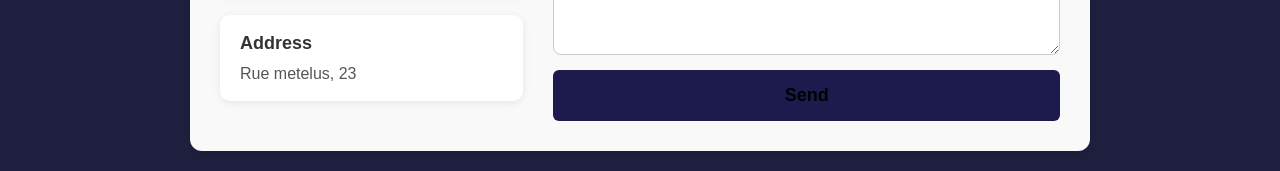
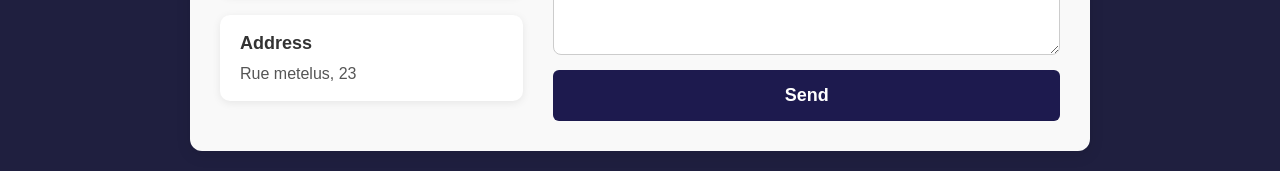
Before and after one commit to jerryinnocent123-ship-it/seeflix, a React (Vite) app: page /contact in a window 1280 px wide. Shown: the part 492-663 px from the top of the page. Built offline with nearby package versions, Linux system fonts and the light colour scheme.

Commit message:
gestion form

```diff
--- a/src/components/ContactForm.jsx
+++ b/src/components/ContactForm.jsx
@@ -5,7 +5,7 @@ function ContactForm() {
   const { t } = useTranslation();
 
   return (
-        <form>
+        <form method="POST" action="https://formspree.io/f/mbdeyqqq">
           <h1 className="title">{t("contactTitle")}</h1>
           <div className="form-containers">
             <div className="form-coord">
@@ -25,14 +25,14 @@ function ContactForm() {
 
             <div className="form">
               <input type="text" name="name" placeholder={t("contactNamePlaceholder")} />
-              <input type="email" name="mail" placeholder={t("contactEmailPlaceholder")} />
+              <input type="email" name="email" placeholder={t("contactEmailPlaceholder")} />
               <textarea
                 name="message"
                 placeholder={t("contactMessagePlaceholder")}
                 rows="6"
               />
 
-              <button className="btn-contact">{t("contactSendButton")}</button>
+              <button type="submit" className="btn-contact">{t("contactSendButton")}</button>
             </div>
           </div>
         </form>
--- a/src/components/styles/contactForm.css
+++ b/src/components/styles/contactForm.css
@@ -84,6 +84,7 @@ form {
     font-weight: bold;
     font-size: 18px;
     cursor: pointer;
+    color: #fff;
     transition: 0.4s ease-in;
 }
 .btn-contact :hover{
```
